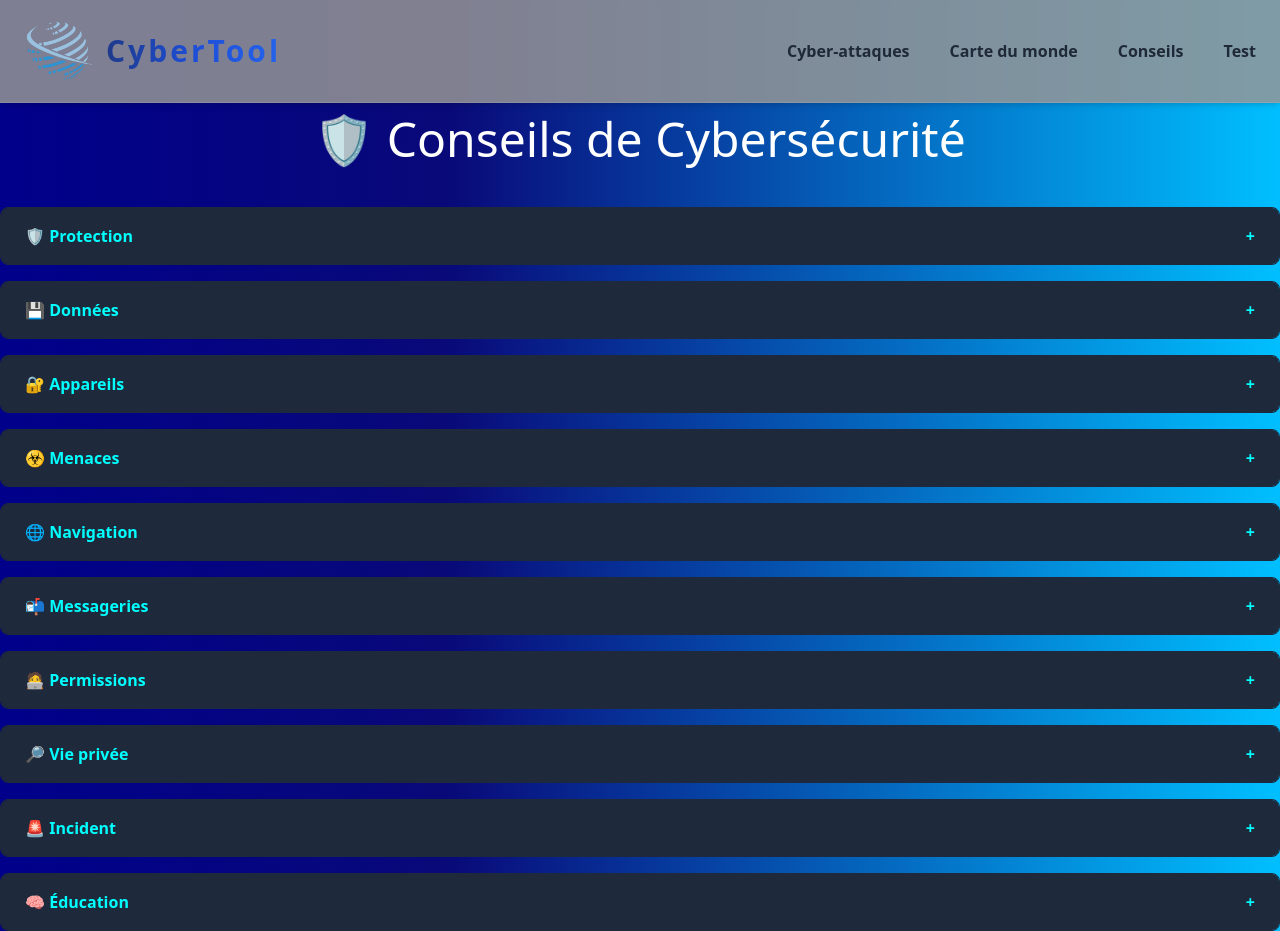
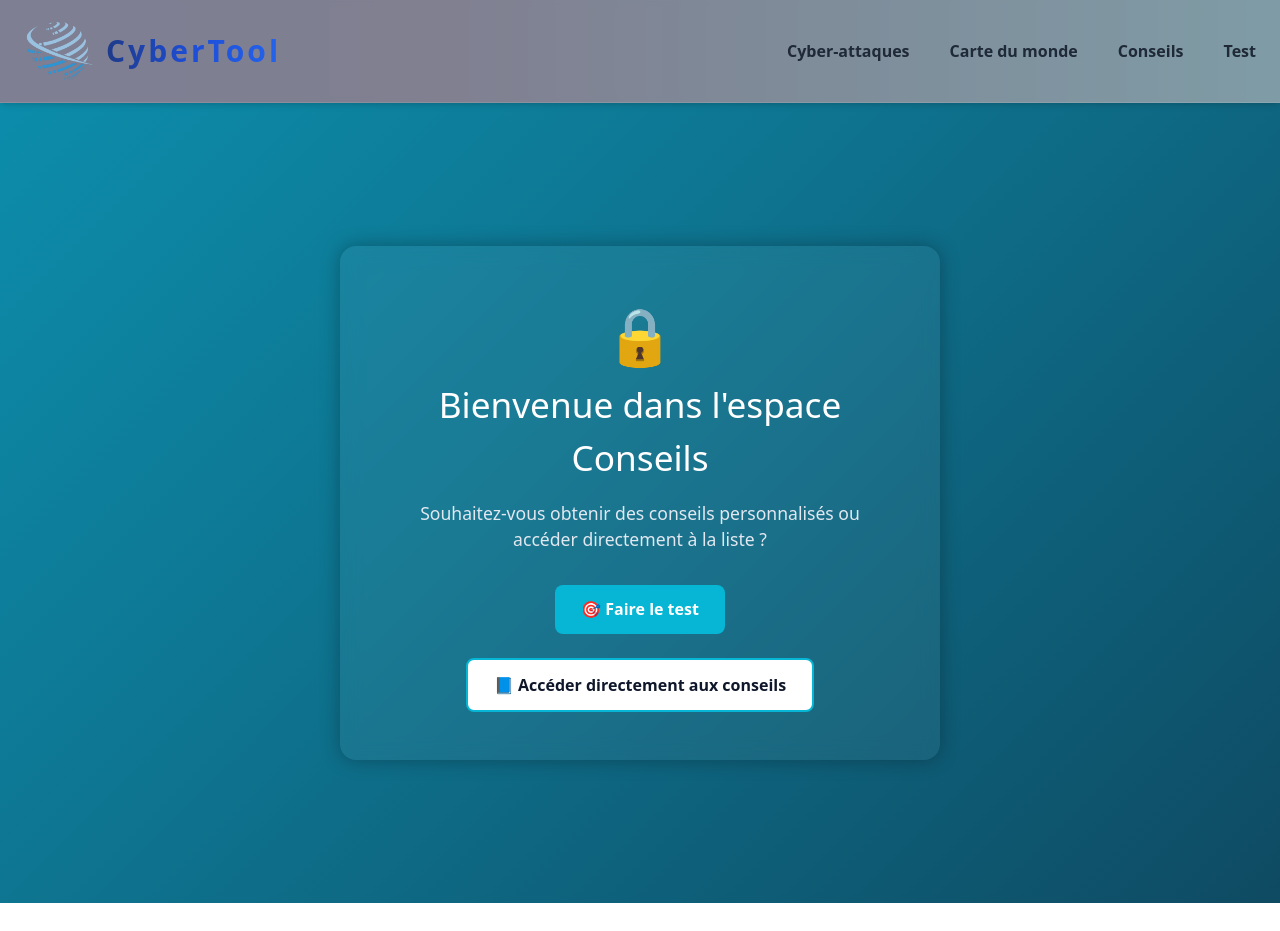
Before and after one commit to Kaly-0/Project2025, a Next.js app in the folder my-app-dashboard/: page /Conseils in a window 1280 px wide. After the commit the page ends 903 px from the top, so only its background shows below. Built offline with nearby package versions, Linux system fonts and the light colour scheme.

Commit message:
test réparation probleme

```diff
--- /dev/null
+++ b/my-app-dashboard/app/Conseils/AccueilConseils.module.css
@@ -0,0 +1,90 @@
+.wrapper {
+    min-height: 100vh;
+    display: flex;
+    justify-content: center;
+    align-items: center;
+    background: linear-gradient(-45deg, #0f172a, #0e7490, #08c5e8, #0369a1);
+    background-size: 400% 400%;
+    animation: gradient 10s ease infinite;
+    padding: 2rem;
+}
+
+@keyframes gradient {
+    0% { background-position: 0 50%; }
+    50% { background-position: 100% 50%; }
+    100% { background-position: 0 50%; }
+}
+
+.content {
+    text-align: center;
+    background: rgba(255, 255, 255, 0.05);
+    padding: 3rem;
+    border-radius: 16px;
+    box-shadow: 0 0 20px rgba(0,0,0,0.3);
+    backdrop-filter: blur(10px);
+    max-width: 600px;
+    width: 100%;
+}
+
+.icon {
+    font-size: 3.5rem;
+    animation: float 3s ease-in-out infinite;
+}
+
+@keyframes float {
+    0%, 100% { transform: translateY(0); }
+    50% { transform: translateY(-8px); }
+}
+
+.title {
+    color: white;
+    font-size: 2.2rem;
+    margin-bottom: 1rem;
+}
+
+.subtitle {
+    color: #e2e8f0;
+    font-size: 1.1rem;
+    margin-bottom: 2rem;
+}
+
+.buttons {
+    display: flex;
+    justify-content: center;
+    gap: 1.5rem;
+    flex-wrap: wrap;
+}
+
+.testButton {
+    background-color: #06b6d4;
+    color: white;
+    padding: 0.8rem 1.6rem;
+    border: none;
+    border-radius: 8px;
+    font-weight: bold;
+    font-size: 1rem;
+    cursor: pointer;
+    transition: transform 0.2s, background 0.3s;
+}
+
+.testButton:hover {
+    background-color: #0891b2;
+    transform: translateY(-2px);
+}
+
+.directButton {
+    background-color: white;
+    color: #0f172a;
+    padding: 0.8rem 1.6rem;
+    border: 2px solid #06b6d4;
+    border-radius: 8px;
+    font-weight: bold;
+    font-size: 1rem;
+    cursor: pointer;
+    transition: transform 0.2s, background 0.3s;
+}
+
+.directButton:hover {
+    background-color: #e0f7fa;
+    transform: translateY(-2px);
+}
--- /dev/null
+++ b/my-app-dashboard/app/Conseils/contenu/test/Test.module.css
@@ -0,0 +1,41 @@
+.container {
+    display: flex;
+    flex-direction: column;
+    align-items: center;
+    padding: 2rem;
+    background-color: #f8f9fa;
+    min-height: 100vh;
+}
+
+.title {
+    font-size: 2rem;
+    font-weight: bold;
+    margin-bottom: 1.5rem;
+    color: #1a202c;
+}
+
+.description {
+    font-size: 1.2rem;
+    margin-bottom: 2rem;
+    color: #4a5568;
+}
+
+.buttonGroup {
+    display: flex;
+    gap: 1rem;
+}
+
+.button {
+    padding: 0.8rem 1.6rem;
+    border: none;
+    border-radius: 6px;
+    background-color: #3182ce;
+    color: white;
+    font-weight: 600;
+    cursor: pointer;
+    transition: background-color 0.3s ease;
+}
+
+.button:hover {
+    background-color: #2b6cb0;
+}
--- /dev/null
+++ b/my-app-dashboard/app/Conseils/contenu/test/page.tsx
@@ -0,0 +1,81 @@
+"use client";
+
+import { useState } from "react";
+import styles from "./Test.module.css";
+
+const questions = [
+    {
+        question: "Utilises-tu un mot de passe différent pour chaque compte ?",
+        options: ["Toujours", "Parfois", "Jamais"],
+    },
+    {
+        question: "Mets-tu régulièrement à jour tes logiciels et ton système ?",
+        options: ["Oui", "Quand j’y pense", "Non"],
+    },
+    {
+        question: "As-tu déjà utilisé un gestionnaire de mots de passe ?",
+        options: ["Oui", "Je connais mais je ne l’utilise pas", "Non"],
+    },
+    {
+        question: "As-tu activé l’authentification à deux facteurs (2FA) ?",
+        options: ["Sur tous mes comptes", "Sur certains", "Jamais"],
+    },
+    {
+        question: "Acceptez-vous les cookies des sites ?",
+        options: ["Oui toujours", "Seulement ceux nécessaires ou je choisis", "Nan jamais"],
+    },
+];
+
+export default function TestConseils() {
+    const [answers, setAnswers] = useState(Array(questions.length).fill(null));
+    const [result, setResult] = useState<string | null>(null);
+
+    const handleAnswer = (questionIndex: number, optionIndex: number) => {
+        const updated = [...answers];
+        updated[questionIndex] = optionIndex;
+        setAnswers(updated);
+    };
+
+    const handleSubmit = () => {
+        if (answers.includes(null)) {
+            alert("Merci de répondre à toutes les questions !");
+            return;
+        }
+
+        const score = answers.reduce((acc, curr) => acc + (curr ?? 0), 0);
+        if (score <= 2) setResult("Débutant 🐣");
+        else if (score <= 5) setResult("Intermédiaire 🔐");
+        else setResult("Avancé 🧠");
+    };
+
+    return (
+        <div className={styles.formContainer}>
+            <h1>🧪 Test de Sécurité</h1>
+
+            {questions.map((q, idx) => (
+                <div key={idx} className={styles.questionBlock}>
+                    <p>{q.question}</p>
+                    <div className={styles.options}>
+                        {q.options.map((opt, oidx) => (
+                            <label key={oidx} className={styles.option}>
+                                <input
+                                    type="radio"
+                                    name={`question-${idx}`}
+                                    checked={answers[idx] === oidx}
+                                    onChange={() => handleAnswer(idx, oidx)}
+                                />
+                                {opt}
+                            </label>
+                        ))}
+                    </div>
+                </div>
+            ))}
+
+            <button onClick={handleSubmit} className={styles.submitBtn}>
+                Obtenir mes conseils
+            </button>
+
+            {result && <h2 className={styles.result}>Votre niveau : {result}</h2>}
+        </div>
+    );
+}
--- a/my-app-dashboard/app/Conseils/page.tsx
+++ b/my-app-dashboard/app/Conseils/page.tsx
@@ -1,138 +1,29 @@
 "use client";
+import styles from './AccueilConseils.module.css';
+import Link from 'next/link';
 
-import React, { useState } from 'react';
-import styles from './Conseils.module.css';
-
-const conseilsData = [
-    {
-        icon: '🛡️',
-        label: 'Protection',
-        tips: [
-            'Utilise un mot de passe unique par compte.',
-            'Crée des mots de passe longs, complexes et imprévisibles.',
-            'Ne partage jamais ton mot de passe.',
-            'Utilise un gestionnaire de mots de passe.',
-        ],
-    },
-    {
-        icon: '💾',
-        label: 'Données',
-        tips: [
-            'Fais des sauvegardes régulières sur des supports sécurisés.',
-            'Privilégie le chiffrement des sauvegardes.',
-            'Utilise des services cloud fiables pour les petites données.',
-        ],
-    },
-    {
-        icon: '🔐',
-        label: 'Appareils',
-        tips: [
-            'Maintiens tes logiciels et appareils à jour.',
-            'Active les mises à jour automatiques.',
-            'Télécharge uniquement depuis les sites officiels.',
-        ],
-    },
-    {
-        icon: '☣️',
-        label: 'Menaces',
-        tips: [
-            'Installe un antivirus fiable.',
-            'Active ton pare-feu.',
-            "N'utilise jamais de supports inconnus."
-        ],
-    },
-    {
-        icon: '🌐',
-        label: 'Navigation',
-        tips: [
-            'Désactive le Wi-Fi et Bluetooth si inutilisés.',
-            "Utilise un VPN en cas d'absolue nécessité.",
-            "Évite les opérations sensibles sur un Wi-Fi public."
-        ],
-    },
-    {
-        icon: '📬',
-        label: 'Messageries',
-        tips: [
-            'Fais attention aux emails suspects.',
-            'Évite de cliquer sur les pièces jointes inconnues.',
-            'Utilise des filtres anti-spam.',
-        ],
-    },
-    {
-        icon: '🧑‍💻',
-        label: 'Permissions',
-        tips: [
-            'Vérifie les permissions des applications.',
-            'Révoque les accès inutiles.',
-            "Active l'authentification à deux facteurs.",
-        ],
-    },
-    {
-        icon: '🔎',
-        label: 'Vie privée',
-        tips: [
-            'Paramètre la confidentialité de tes réseaux sociaux.',
-            'Limite les infos personnelles en ligne.',
-            'Utilise des moteurs de recherche respectueux de la vie privée.',
-        ],
-    },
-    {
-        icon: '🚨',
-        label: 'Incident',
-        tips: [
-            'Signale toute activité suspecte.',
-            'Change tes mots de passe après une attaque.',
-            'Préviens ton service informatique.',
-        ],
-    },
-    {
-        icon: '🧠',
-        label: 'Éducation',
-        tips: [
-            'Forme-toi aux bonnes pratiques de cybersécurité.',
-            'Participe à des formations.',
-            'Reste informé sur les cyber menaces.',
-        ],
-    },
-];
-
-const ConseilsPage = () => {
-    const [activeIndex, setActiveIndex] = useState<number | null>(null);
-
-    const toggleSection = (index: number) => {
-        setActiveIndex(prev => (prev === index ? null : index));
-    };
-
+export default function AccueilConseils() {
     return (
-        <div className={styles.container}>
-            <h1 className={styles.mainTitle}>🛡️ Conseils de Cybersécurité</h1>
-
-            <div className={styles.accordionContainer}>
-                {conseilsData.map((section, index) => (
-                    <div key={index} className={styles.accordionItem}>
-                        <button
-                            className={styles.accordionHeader}
-                            onClick={() => toggleSection(index)}
-                        >
-                            <span>{section.icon} {section.label}</span>
-                            <span>{activeIndex === index ? '−' : '+'}</span>
-                        </button>
-
-                        {activeIndex === index && (
-                            <div className={styles.accordionContent}>
-                                <ul className={styles.tipsList}>
-                                    {section.tips.map((tip, idx) => (
-                                        <li key={idx} className={styles.tipItem}>{tip}</li>
-                                    ))}
-                                </ul>
-                            </div>
-                        )}
-                    </div>
-                ))}
+        <div className={styles.wrapper}>
+            <div className={styles.content}>
+                <div className={styles.icon}>
+                    🔒
+                </div>
+                <h1 className={styles.title}>Bienvenue dans l'espace Conseils</h1>
+                <p className={styles.subtitle}>
+                    Souhaitez-vous obtenir des conseils personnalisés ou accéder directement à la liste ?
+                </p>
+                <div className={styles.buttons}>
+                    <Link href="/Conseils/contenu/test">
+                        <button className={styles.testButton}>🎯 Faire le test</button>
+                    </Link>
+                    <Link href="/Conseils/contenu">
+                        <button className={styles.directButton}>📘 Accéder directement aux conseils</button>
+                    </Link>
+                </div>
             </div>
         </div>
     );
-};
+}
 
-export default ConseilsPage;
+//commit
```
